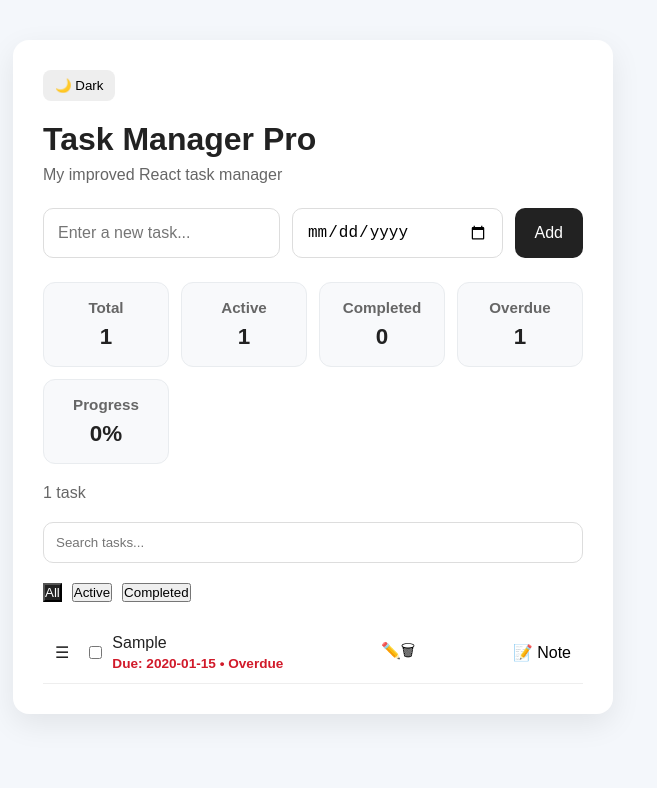
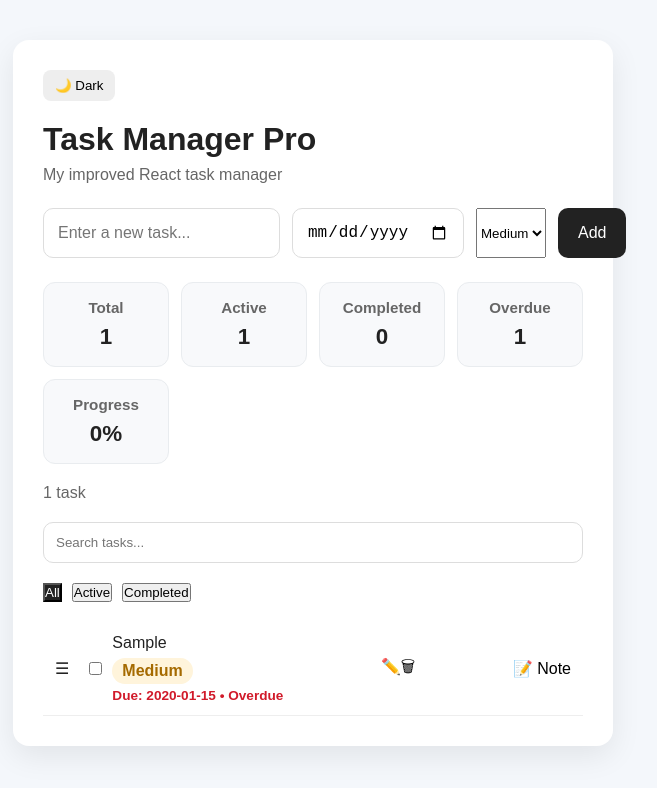
Before and after one commit to kocevanatalia/task-manager-pro, a React (Vite) app: page / in a window 1280 px wide. Both pictures are taken after typing "Sample", "2020-01-15" into the empty fields and a click on the button "Add". Shown: the top 788 px of the page, without its empty margins (327-984 px from the left). Built offline with nearby package versions, Linux system fonts and the light colour scheme.

Commit message:
Added Priority feature (low, medium, high)

```diff
--- a/src/App.jsx
+++ b/src/App.jsx
@@ -26,6 +26,10 @@ function SortableTaskItem({
   cancelNote,
   startEditingNote,
   isOverdue,
+  editDueDate,
+  setEditDueDate,
+  editPriority,
+  setEditPriority,
 }) {
   const {
     attributes,
@@ -58,6 +62,7 @@ function SortableTaskItem({
         />
 
         {editingId === t.id ? (
+          <div className="edit-fields">
             <input
               value={editText}
               onChange={(e) => setEditText(e.target.value)}
@@ -67,16 +72,42 @@ function SortableTaskItem({
               }}
               autoFocus
             />
+            <input
+              type="date"
+              value={editDueDate}
+              onChange={(e) => setEditDueDate(e.target.value)}
+            />
+
+            <select
+              value={editPriority}
+              onChange={(e) => setEditPriority(e.target.value)}
+            >
+              <option value="low">Low</option>
+              <option value="medium">Medium</option>
+              <option value="high">High</option>
+            </select>
+
+          </div>
         ) : (
           <div>
             <span className={t.completed ? 'completed' : ''}>
               {t.text}
             </span>
+
+            {t.priority && (
+              <div>
+                <span className={`priority-badge ${t.priority}`}>
+                  {t.priority}
+                </span>
+              </div>
+            )}
+
             {t.dueDate && (
               <p className={isOverdue(t) ? 'due-date overdue' : 'due-date'}>
                 Due: {t.dueDate} {isOverdue(t) && '• Overdue'}
               </p>
             )}
+
           </div>
         )}
       </div>
@@ -89,7 +120,7 @@ function SortableTaskItem({
           </>
         ) : (
           <>
-            <button onClick={() => startEditing(t.id, t.text)}>✏️</button>
+            <button onClick={() => startEditing(t.id, t.text, t.dueDate, t.priority)}>✏️</button>
             <button onClick={() => handleDelete(t.id)}>🗑</button>
           </>
         )}
@@ -122,6 +153,8 @@ function SortableTaskItem({
 function App() {
   const [editingId, setEditingId] = useState(null);
   const [editText, setEditText] = useState('');
+  const [editDueDate, setEditDueDate] = useState('');
+  const [editPriority, setEditPriority] = useState('medium');
   const [editNote, setEditNote] = useState('');
   const [editingNoteId, setEditingNoteId] = useState(null);
 
@@ -138,6 +171,7 @@ function App() {
   const [filter, setFilter] = useState('all');
   const [task, setTask] = useState('');
   const [dueDate, setDueDate] = useState('');
+  const [priority, setPriority] = useState('medium');
 
   const [tasks, setTasks] = useState(() => {
     const savedTasks = localStorage.getItem('tasks');
@@ -153,11 +187,13 @@ function App() {
       completed: false,
       note: '',
       dueDate: dueDate,
+      priority: priority,
     };
 
     setTasks([...tasks, newTask]);
     setTask('');
     setDueDate('');
+    setPriority('medium');
   };
 
   const handleDelete = (id) => {
@@ -189,26 +225,40 @@ function App() {
     setTasks(tasks.filter((t) => !t.completed));
   };
 
-  const startEditing = (id, currentText) => {
+  const startEditing = (id, currentText, currentDueDate, currentPriority) => {
     setEditingId(id);
     setEditText(currentText);
+    setEditDueDate(currentDueDate || '');
+    setEditPriority(currentPriority || 'medium');
   };
 
   const saveEdit = () => {
     if (editText.trim() === '') return;
 
     const updatedTasks = tasks.map((t) =>
-      t.id === editingId ? { ...t, text: editText } : t
+      t.id === editingId
+        ? {
+            ...t,
+            text: editText,
+            dueDate: editDueDate,
+            priority: editPriority,
+          }
+      : t
     );
 
     setTasks(updatedTasks);
     setEditingId(null);
     setEditText('');
+    setEditDueDate('');
+    setEditPriority('medium');
+
   };
 
   const cancelEdit = () => {
     setEditingId(null);
     setEditText('');
+    setEditDueDate('');
+    setEditPriority('medium');
   };
 
   const startEditingNote = (id, currentNote) => {
@@ -289,6 +339,16 @@ function App() {
             value={dueDate}
             onChange={(e) => setDueDate(e.target.value)}
           />
+
+          <select
+            value={priority}
+            onChange={(e) => setPriority(e.target.value)}
+            >
+              <option value="low">Low</option>
+              <option value="medium">Medium</option>
+              <option value="high">High</option>
+            </select>
+
           <button onClick={handleAddTask}>Add</button>
         </div>
 
@@ -390,6 +450,10 @@ function App() {
                     cancelNote={cancelNote}
                     startEditingNote={startEditingNote}
                     isOverdue={isOverdue}
+                    editDueDate={editDueDate}
+                    setEditDueDate={setEditDueDate}
+                    editPriority={editPriority}
+                    setEditPriority={setEditPriority}
                   />
                 ))}
               </ul>
--- a/src/index.css
+++ b/src/index.css
@@ -284,3 +284,38 @@ h1 {
 .dark .stat-card p {
   color: white;
 }
+
+.edit-fields {
+  display: flex;
+  flex-direction: column;
+  gap: 8px;
+}
+
+.edit-fields input[type="date"] {
+  max-width: 160px;
+}
+
+.priority-badge {
+  display: inline-block;
+  margin-top: 6px;
+  padding: 4px 10px;
+  border-radius: 999px;
+  font-size: 0.8rem;
+  font-weight: 600;
+  text-transform: capitalize;
+}
+
+.priority-badge.low {
+  background-color: #e8f7ec !important;
+  color: #1f7a3d !important;
+}
+
+.priority-badge.medium {
+  background-color: #fff4db !important;
+  color: #a56a00 !important;
+}
+
+.priority-badge.high {
+  background-color: #fde8e8 !important;
+  color: #b42318 !important;
+}
```
Lines whose indentation alone changed are shown as unchanged.
